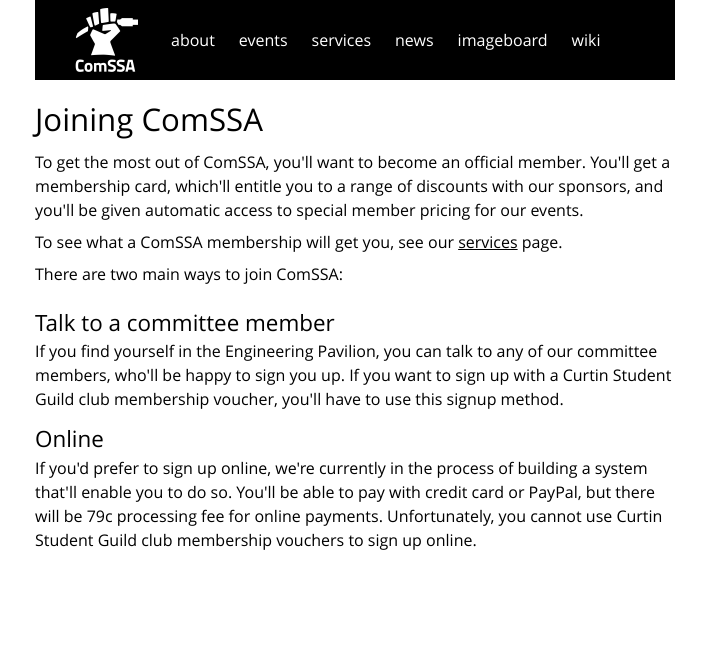
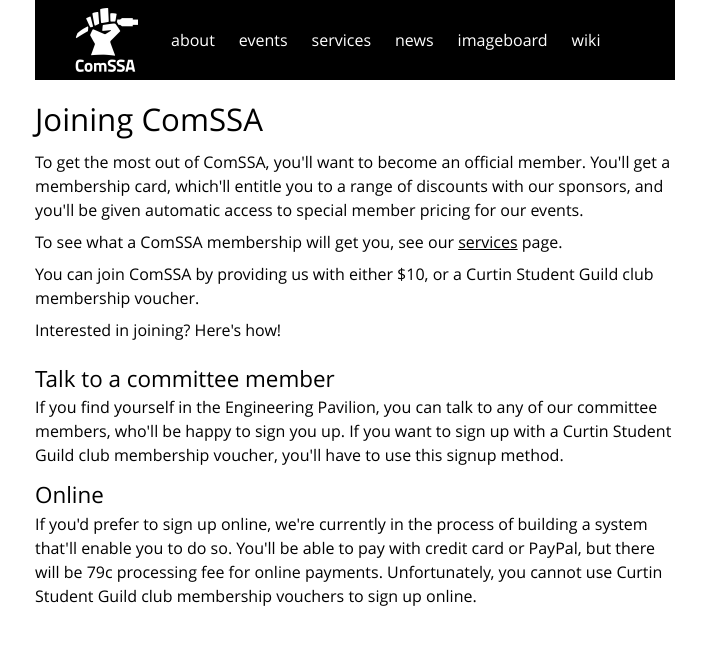
Before and after one commit to ComSSA/www.comssa.org.au, a Jekyll site: the page built from join/index.html, in a window 1280 px wide. Shown: the top 645 px of the page, without its empty margins (285-991 px from the left). Built offline with Jekyll 4.4.1, drawn with Linux system fonts in a browser that asks for light colours.

Commit message:
Added prices for joining

```diff
--- a/join/index.html
+++ b/join/index.html
@@ -11,7 +11,10 @@ to special member pricing for our events.
 <p>To see what a ComSSA membership will get you, see our <a href="/services">
 services</a> page.
 
-<p>There are two main ways to join ComSSA:
+<p>You can join ComSSA by providing us with either $10, or a Curtin Student Guild club
+membership voucher.
+
+<p>Interested in joining? Here's how!
 
 <h2>Talk to a committee member</h2>
 If you find yourself in the Engineering Pavilion, you can talk to any of our
```
